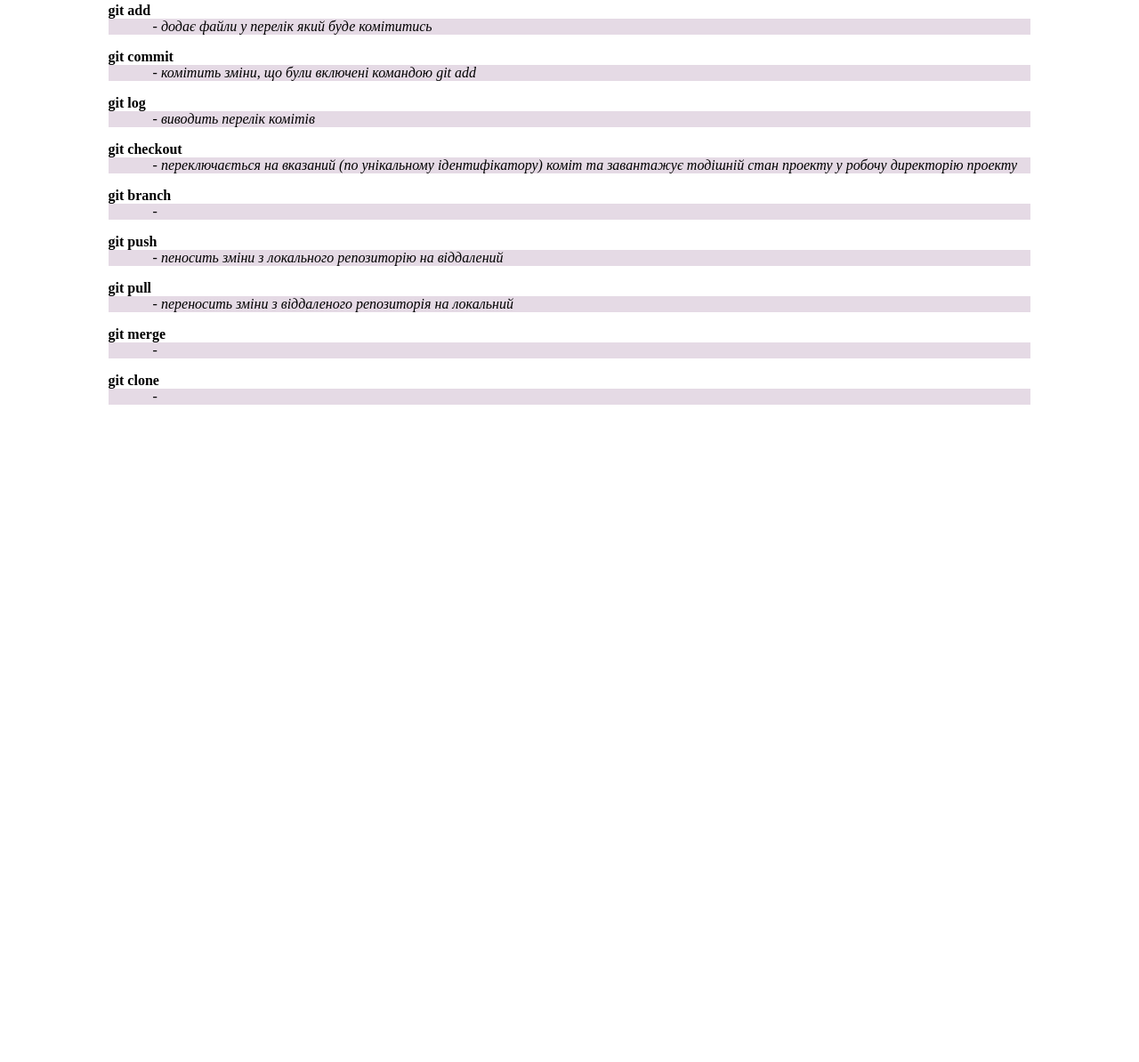
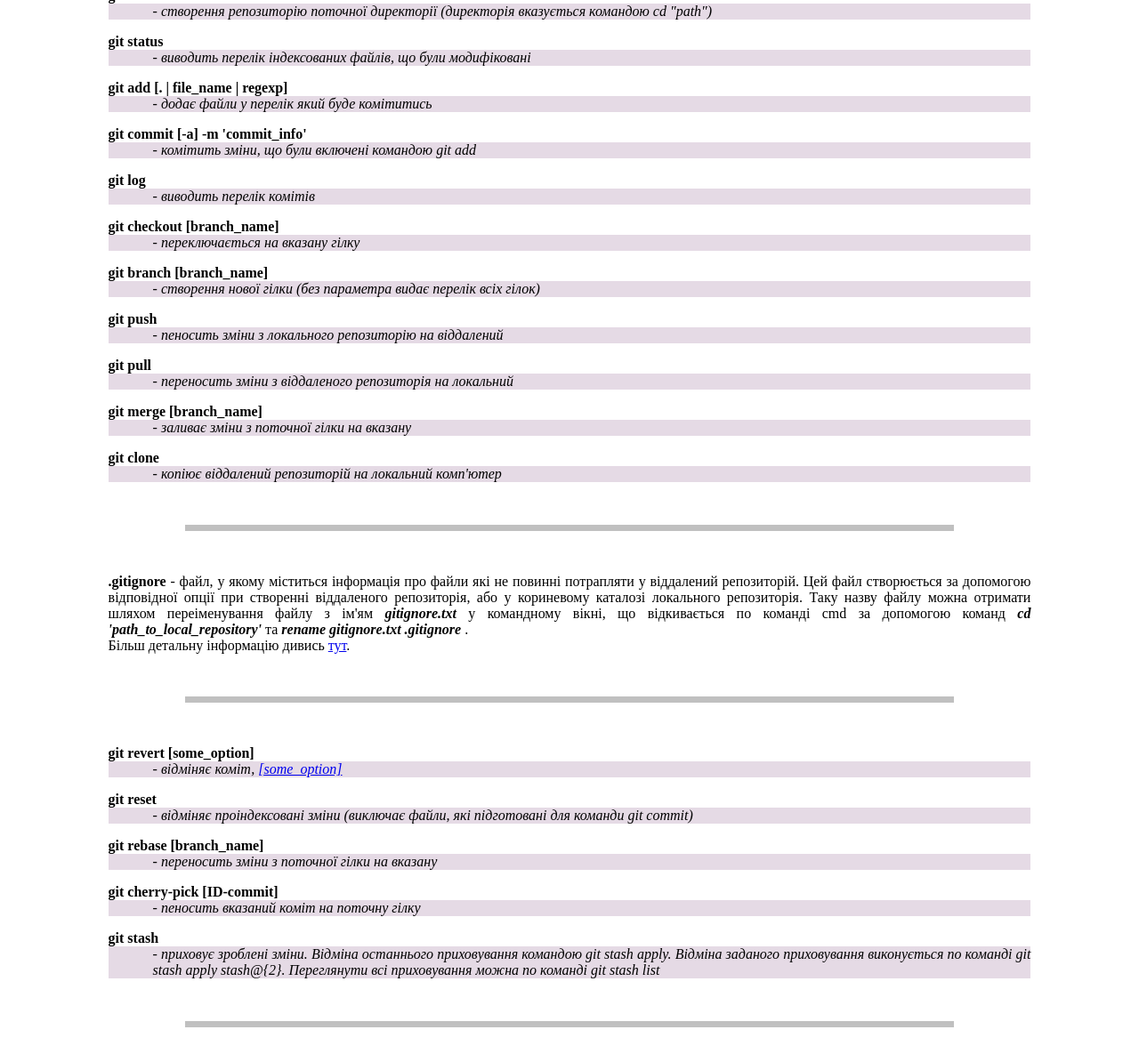
Before and after one commit to PanLion-git/CursorLecture01_1, a plain HTML site: page index.html in a window 1280 px wide. Shown: the part 476-1670 px from the top of the page at 89% size. Before the commit the page ends 947 px from the top, so only its background shows below. Drawn offline with Linux system fonts and the light colour scheme.

Commit message:
Add advanced information

```diff
--- a/css/style.css
+++ b/css/style.css
@@ -48,3 +48,22 @@ p:nth-child(2n)
   text-align: justify;
   margin-bottom: 16px;
 }
+
+.chapter_separator {
+  border: none; /* Убираем границу для браузера Firefox */
+  background-color: silver; /* Цвет линии для браузера Firefox и Opera */
+  height: 7px; /* Толщина линии */
+  width: 75%;
+  /* margin: 16px 0; */
+  margin-top: 48px;
+  margin-bottom: 48px;
+}
+
+
+.gitignore {
+  text-align: justify;
+}
+
+.attention {
+  font-weight: bold;
+}
--- a/index.html
+++ b/index.html
@@ -14,6 +14,9 @@
     <h1 class="header1">Команди Git</h1>
     <h2 class="header2">(термінал)</h2>
   </header>
+
+  <hr class="chapter_separator">
+
   <div class="container">
 
     <p class="command">git config --global user.name blabla</p>
@@ -34,21 +37,20 @@
     <p class="command">git status</p>
     <p class="comment"> - виводить перелік індексованих файлів, що були модифіковані</p>
 
-    <p class="command">git add</p>
+    <p class="command">git add [. | file_name | regexp]</p>
     <p class="comment"> - додає файли у перелік який буде комітитись</p>
 
-    <p class="command">git commit</p>
+    <p class="command">git commit [-a] -m 'commit_info'</p>
     <p class="comment"> - комітить зміни, що були включені командою git add</p>
 
     <p class="command">git log</p>
     <p class="comment"> - виводить перелік комітів</p>
 
-    <p class="command">git checkout</p>
-    <p class="comment"> - переключається на вказаний (по унікальному ідентифікатору) коміт та завантажує тодішній стан
-      проекту у робочу директорію проекту</p>
+    <p class="command">git checkout [branch_name]</p>
+    <p class="comment"> - переключається на вказану гілку</p>
 
-    <p class="command">git branch</p>
-    <p class="comment"> - </p>
+    <p class="command">git branch [branch_name]</p>
+    <p class="comment"> - створення нової гілки (без параметра видає перелік всіх гілок)</p>
 
     <p class="command">git push</p>
     <p class="comment"> - пеносить зміни з локального репозиторію на віддалений</p>
@@ -56,14 +58,50 @@
     <p class="command">git pull</p>
     <p class="comment"> - переносить зміни з віддаленого репозиторія на локальний</p>
 
-    <p class="command">git merge</p>
-    <p class="comment"> - </p>
+    <p class="command">git merge [branch_name]</p>
+    <p class="comment"> - заливає зміни з поточної гілки на вказану</p>
 
     <p class="command">git clone</p>
-    <p class="comment"> - </p>
-
+    <p class="comment"> - копіює віддалений репозиторій на локальний комп'ютер</p>
 
   </div>
+
+  <hr class="chapter_separator">
+
+  <div class="container">
+    <p class="gitignore">
+      <span class="attention">.gitignore</span> - файл, у якому міститься інформація про файли які не повинні потрапляти
+      у віддалений репозиторій. Цей файл створюється за допомогою відповідної опції при створенні віддаленого
+      репозиторія, або у кориневому каталозі локального репозиторія. Таку назву файлу можна отримати шляхом
+      переіменування файлу з ім'ям <b><i>gitignore.txt</i></b>  у командному вікні, що відкивається по команді cmd за допомогою команд
+      <b><i>cd 'path_to_local_repository'</i></b> та <b><i> rename gitignore.txt .gitignore</i></b> . <br>
+      Більш детальну інформацію дивись <a href="https://git-scm.com/docs/gitignore" target="blank">тут</a>.
+    </p>
+  </div>
+
+  <hr class="chapter_separator">
+
+  <div class="container">
+
+    <p class="command"> git revert [some_option]</p>
+    <p class="comment"> - відміняє коміт, <a href="https://git-scm.com/docs/git-revert" target="blank">[some_option]</a></p>
+
+    <p class="command">git reset</p>
+    <p class="comment"> - відміняє проіндексовані зміни (виключає файли, які підготовані для команди git commit)</p>
+
+    <p class="command">git rebase [branch_name]</p>
+    <p class="comment"> - переносить зміни з поточної гілки на вказану</p>
+
+    <p class="command">git cherry-pick [ID-commit]</p>
+    <p class="comment"> - пеносить вказаний коміт на поточну гілку</p>
+
+    <p class="command">git stash</p>
+    <p class="comment"> - приховує зроблені зміни. Відміна останнього приховування командою git stash apply. Відміна заданого приховування виконується по команді git stash apply stash@{2}. Переглянути всі приховування можна по команді git stash list</p>
+
+  </div>
+
+  <hr class="chapter_separator">
+
 
 
 
```
